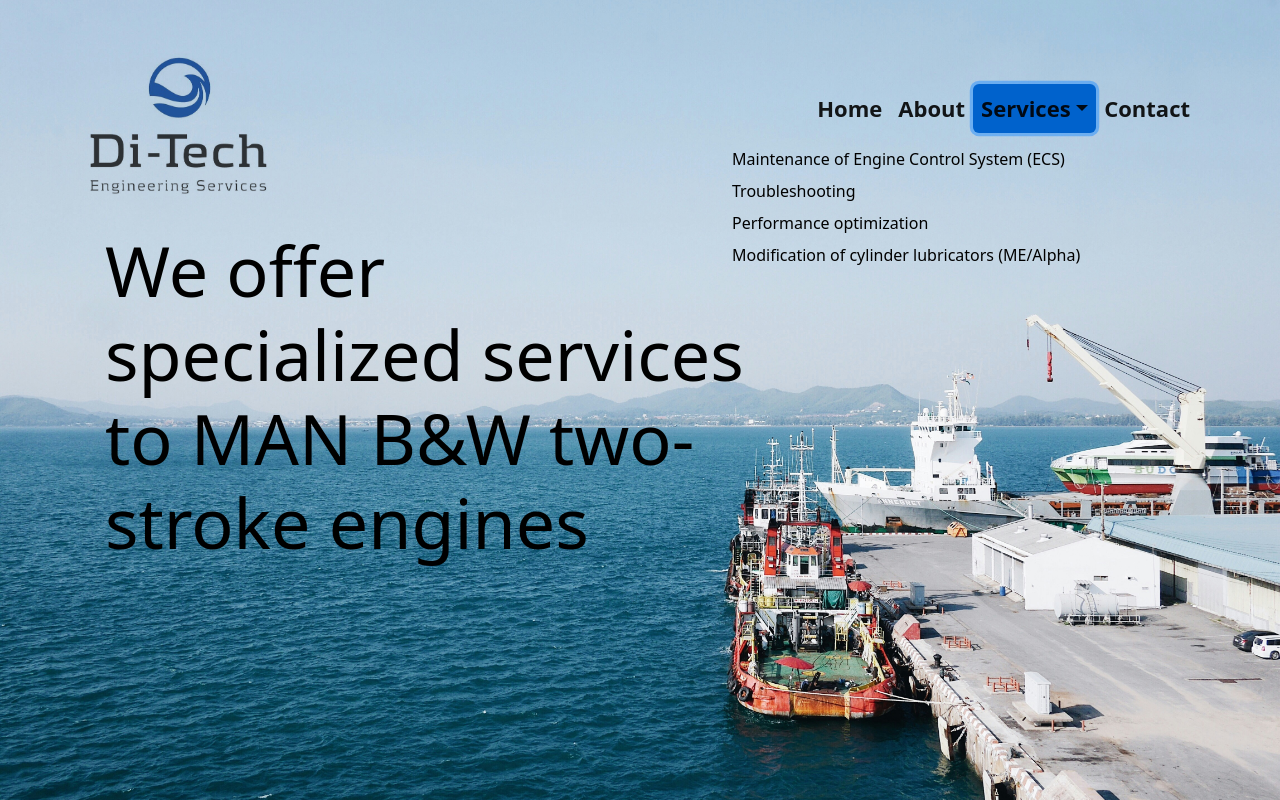
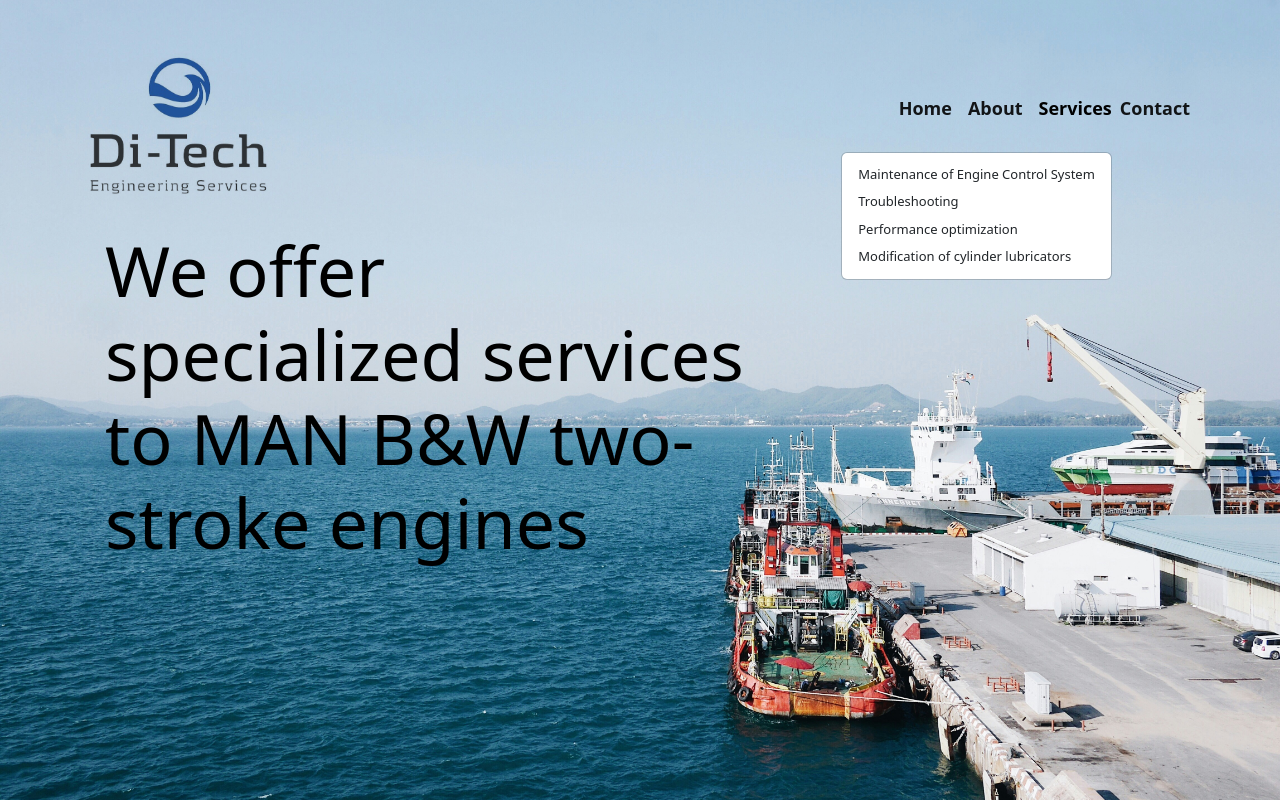
Before and after one commit to Auksea/ditech-webpage, a React (Create React App) app: page / in a window 1280 px wide. Both pictures are taken after a click on the button "Services". Shown: the top 800 px of the page. Built offline with nearby package versions, Linux system fonts and the light colour scheme.

Commit message:
header fixed

```diff
--- a/src/components/Header.css
+++ b/src/components/Header.css
@@ -15,12 +15,12 @@
 }
 
 .heading-container.contact-page {
-  top: 45%; /* Made for Contact page */
+  top: 45%;
   left: 55%;
 }
 
 .heading-container.about-page {
-  top: 45%; /* Made for About page */
+  top: 45%;
   left: 55%;
 }
 
@@ -56,10 +56,13 @@
   margin-left: auto;
 }
 
-.navbar-nav .nav-link {
+.navbar-nav .nav-link,
+.custom-dropdown-toggle {
+  position: relative;
+  display: inline-block;
+  color: black;
   font-weight: bold;
-  font-size: 22px;
-  color: black;
+  font-size: large;
 }
 
 .header-image {
@@ -67,15 +70,26 @@
   height: auto;
 }
 
+.custom-dropdown-toggle {
+  border: none !important;
+  background-color: transparent !important;
+  color: black !important;
+  padding-right: 0 !important;
+  outline: none !important;
+}
+
 .custom-dropdown-menu {
-  background-color: transparent !important; /* Transparent background */
-  border: none !important; /* Remove border */
+  margin-top: 20px !important;
 }
 
 .custom-dropdown-menu .dropdown-item {
-  color: black !important; /* Text color */
+  font-size: 13px !important;
 }
 
-.custom-dropdown-menu .dropdown-item:hover {
-  background-color: #f8f9fa !important; /* Background color on hover */
+.custom-dropdown-toggle:focus {
+  box-shadow: none !important;
 }
+
+.dropdown-toggle::after {
+  display: none !important;
+}
--- a/src/components/Header.js
+++ b/src/components/Header.js
@@ -5,6 +5,7 @@
 
 const Header = () => {
     const [animated, setAnimated] = useState(false);
+    const [isDropdownOpen, setIsDropdownOpen] = useState(false); // Added state for dropdown toggle
     const location = useLocation();
     const isContactPage = location.pathname === '/contact';
     const isAboutPage = location.pathname === '/about';
@@ -27,6 +28,7 @@
     }
 
     const companyLogo = "/pics/Di-Tech-logo.jpg";
+
     return (
         <div className={`header-wrapper ${animated ? 'animated' : ''}`} style={{ backgroundImage: `url(${process.env.PUBLIC_URL}${headerImage})` }}>
             <div className={`heading-container ${isContactPage ? 'contact-page' : ''} ${isAboutPage ? 'about-page' : ''}`}>
@@ -37,8 +39,9 @@
                     <Link className="navbar-brand" to="/">
                         <img src={`${process.env.PUBLIC_URL}${companyLogo}`} alt="Company Icon" className="company-icon" />
                     </Link>
-                    <button className="navbar-toggler" type="button" data-toggle="collapse" data-target="#navbarNav" aria-controls="navbarNav" aria-expanded="false" aria-label="Toggle navigation">
+                    <button className={`navbar-toggler ${isDropdownOpen ? 'dropdown-open' : ''}`} type="button" data-toggle="collapse" data-target="#navbarNav" aria-controls="navbarNav" aria-expanded="false" aria-label="Toggle navigation" onClick={() => setIsDropdownOpen(!isDropdownOpen)}>
                         <span className="navbar-toggler-icon"></span>
+                        <span className="dropdown-line"></span>
                     </button>
                     <div className="collapse navbar-collapse" id="navbarNav">
                         <ul className="navbar-nav ml-auto">
@@ -49,15 +52,15 @@
                                 <Link className="nav-link" to="/about">About</Link>
                             </li>
                             <li>
-                                <Dropdown>
-                                    <Dropdown.Toggle id="dropdown-basic" className='nav-link'>
-                                    Services
+                                <Dropdown show={isDropdownOpen} onToggle={(isOpen) => setIsDropdownOpen(isOpen)}>
+                                    <Dropdown.Toggle id="dropdown-basic" className={`nav-link custom-dropdown-toggle ${isDropdownOpen ? 'dropdown-open' : ''}`}>
+                                        Services
                                     </Dropdown.Toggle>
                                     <Dropdown.Menu className="custom-dropdown-menu">
-                                    <Dropdown.Item as={Link} to="/maintenance-ecs">Maintenance of Engine Control System (ECS)</Dropdown.Item>
-                                    <Dropdown.Item as={Link} to="/troubleshooting">Troubleshooting</Dropdown.Item>
-                                    <Dropdown.Item as={Link} to="/performance">Performance optimization</Dropdown.Item>
-                                    <Dropdown.Item as={Link} to="/modification">Modification of cylinder lubricators (ME/Alpha)</Dropdown.Item>
+                                        <Dropdown.Item as={Link} to="/maintenance-ecs">Maintenance of Engine Control System</Dropdown.Item>
+                                        <Dropdown.Item as={Link} to="/troubleshooting">Troubleshooting</Dropdown.Item>
+                                        <Dropdown.Item as={Link} to="/performance">Performance optimization</Dropdown.Item>
+                                        <Dropdown.Item as={Link} to="/modification">Modification of cylinder lubricators</Dropdown.Item>
                                     </Dropdown.Menu>
                                 </Dropdown>
                             </li>
```
